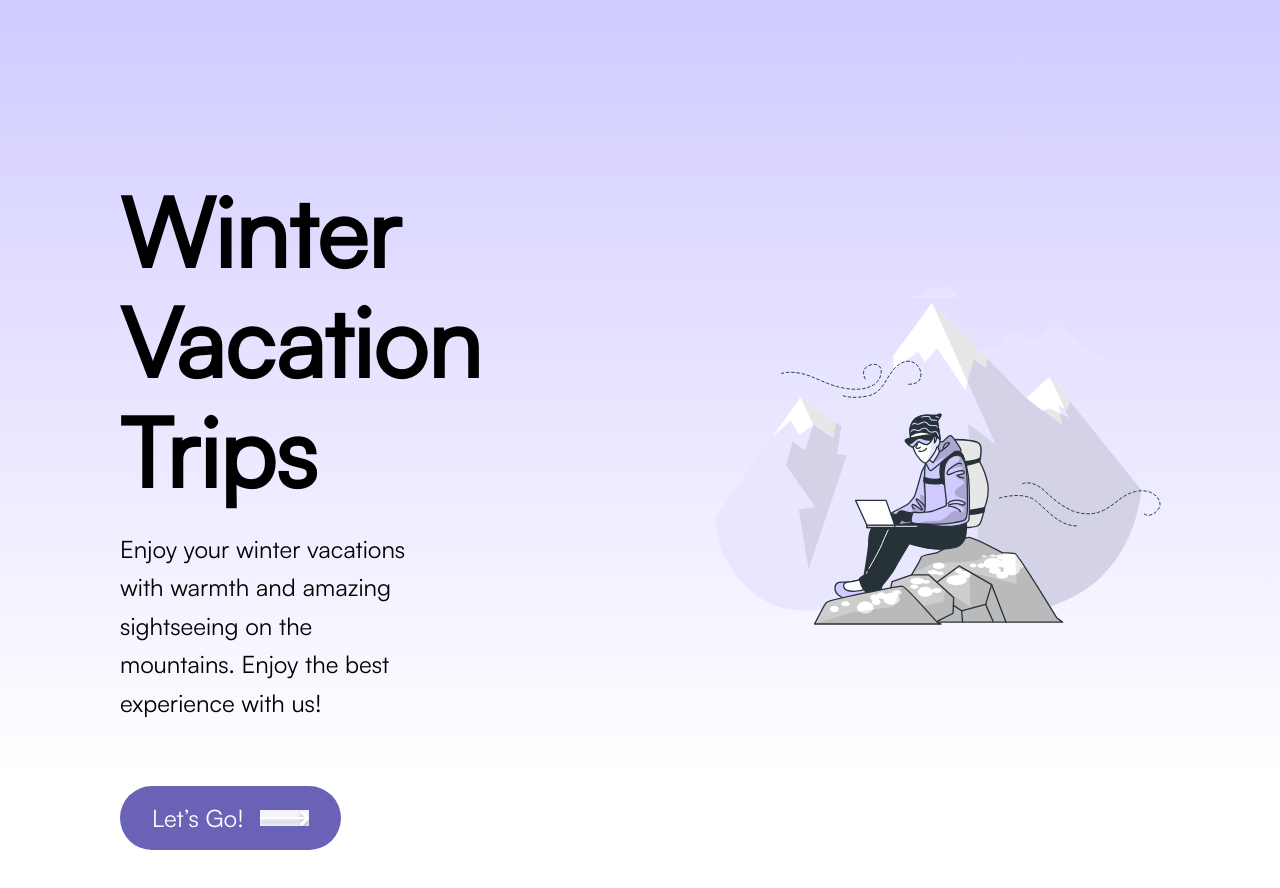
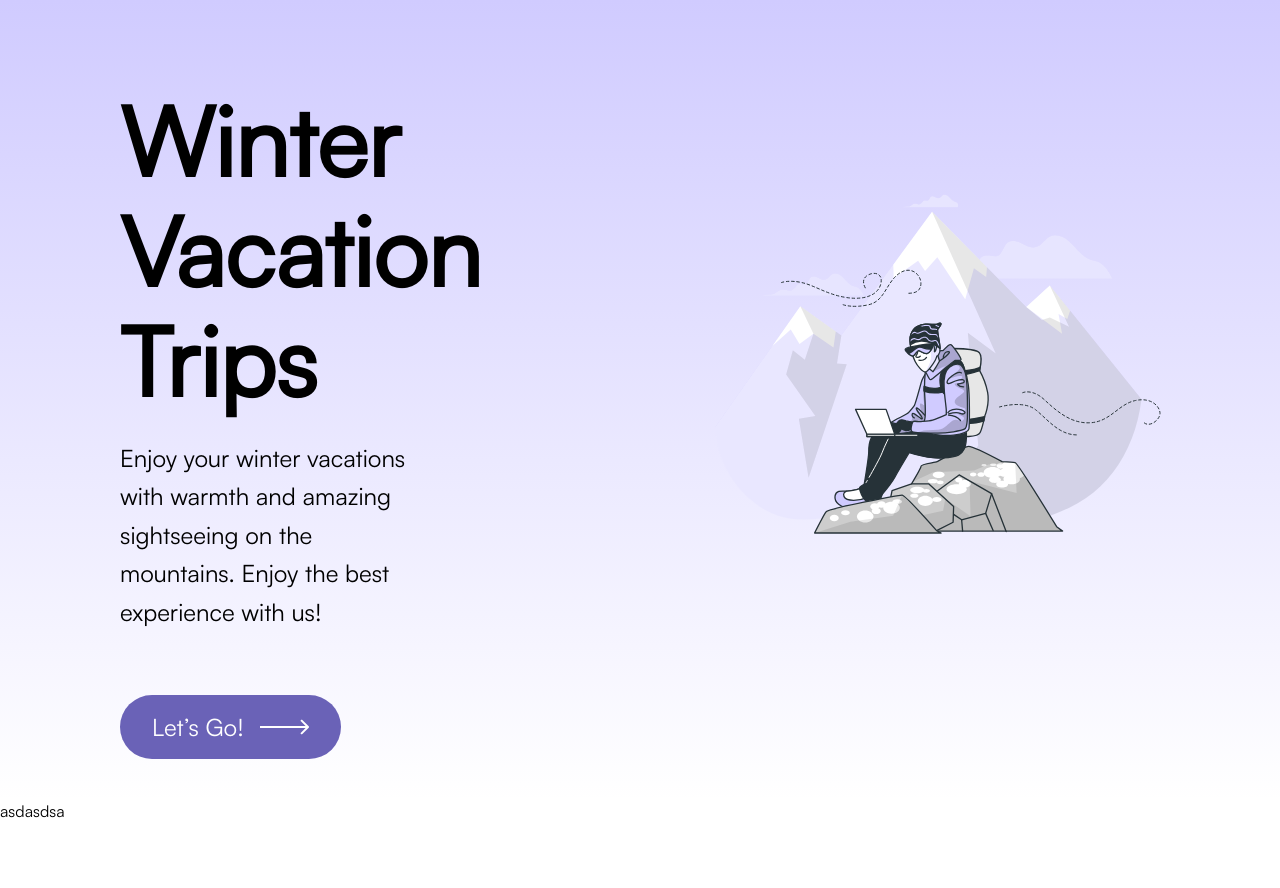
Before and after one commit to BarnoMamadzhanova/neo-tour, a React (Create React App) app: page / in a window 1280 px wide. Shown: the top 888 px of the page. After the commit the page ends 822 px from the top, so only its background shows below. Built offline with nearby package versions, Linux system fonts and the light colour scheme.

Commit message:
styled hero section

```diff
--- a/src/components/Discover/Discover.jsx
+++ b/src/components/Discover/Discover.jsx
@@ -0,0 +1,11 @@
+import React from "react";
+
+function Discover() {
+  return (
+    <section>
+      <div>asdasdsa</div>
+    </section>
+  );
+}
+
+export default Discover;
--- a/src/components/Hero/Hero.jsx
+++ b/src/components/Hero/Hero.jsx
@@ -5,7 +5,8 @@ import classes from "./Hero.module.css";
 
 function Hero() {
   return (
-    <div className={classes.hero}>
+    <section className={classes.hero}>
+      <div className={classes.container}>
         <div className={classes.hero__flexbox}>
           <div className={classes.hero__info}>
             <h1>Winter Vacation Trips</h1>
@@ -23,6 +24,7 @@ function Hero() {
           <img src={arrow} alt="Arrow" />
         </div>
       </div>
+    </section>
   );
 }
 
--- a/src/components/Hero/Hero.module.css
+++ b/src/components/Hero/Hero.module.css
@@ -1,5 +1,13 @@
 .hero {
-  padding: 8.25rem 7.5rem;
+  background-image: linear-gradient(180deg, #d0cbff, #d0cbff00);
+  min-height: 100vh;
+  display: flex;
+}
+
+.container {
+  max-width: 1440px;
+  margin: auto;
+  padding-inline: 7.5rem;
 }
 
 .hero__flexbox {
--- a/src/pages/Home/Home.jsx
+++ b/src/pages/Home/Home.jsx
@@ -1,11 +1,13 @@
 import React from "react";
 import Hero from "../../components/Hero/Hero";
+import Discover from "../../components/Discover/Discover";
 import classes from "./Home.module.css";
 
 function Home() {
   return (
     <div className={classes.home}>
       <Hero />
+      <Discover />
     </div>
   );
 }
--- a/src/pages/Home/Home.module.css
+++ b/src/pages/Home/Home.module.css
@@ -1,4 +1,8 @@
 .home {
-  max-height: 48.625rem;
-  background-image: linear-gradient(180deg, #d0cbff, #d0cbff00);
+  /* max-height: 48.625rem; */
+  /* padding: 8.25rem 7.5rem; */
+  /* background-image: linear-gradient(180deg, #d0cbff, #d0cbff00); */
+  /* max-width: 1440px; */
+
+  margin-inline: auto;
 }
--- a/src/styles/App.css
+++ b/src/styles/App.css
@@ -7,7 +7,8 @@
 
 .App {
   font-size: 16px;
-  max-width: 1440px;
+  margin: 0 auto;
+  /* max-width: 1440px; */
   width: 100%;
 }
 
```
Also changed, not shown: src/assets/arrowBtn.svg. Lines whose indentation alone changed are shown as unchanged.
